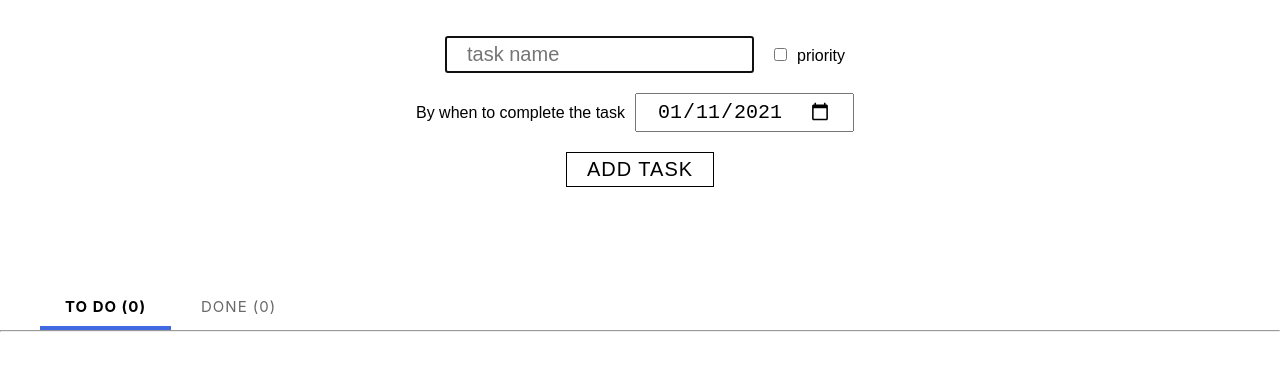
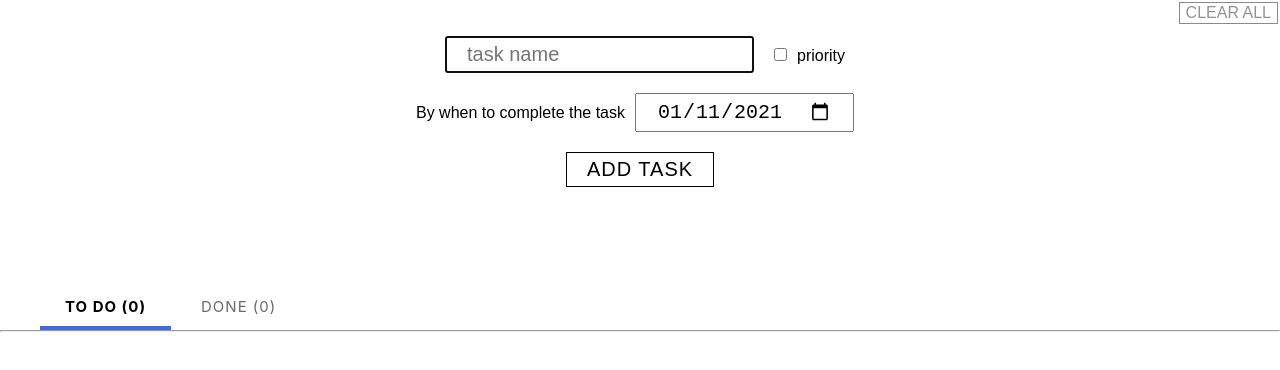
Before and after one commit to atrykp/to-do-list-react, a React (Create React App) app: page / in a window 1280 px wide. Shown: the top 370 px of the page. Built offline with nearby package versions, Linux system fonts and the light colour scheme.

Commit message:
add btn to remove storage in App.js

```diff
--- a/src/components/App.js
+++ b/src/components/App.js
@@ -71,7 +71,9 @@ const App = () => {
   return (
     <Router>
       <div className="mainContainer">
+        <button className="resetStorageBtn">Clear All</button>
         <AddTask addTask={addTaskToArr} />
+
         <nav>
           <ul className="clearfix">
             <li>
@@ -84,6 +86,7 @@ const App = () => {
             </li>
           </ul>
         </nav>
+
         <hr />
         <Switch>
           <Route path="/" exact>
--- a/src/style/App.css
+++ b/src/style/App.css
@@ -108,3 +108,20 @@ hr {
 .errorPage button:hover {
   background-color: rgb(240, 240, 240);
 }
+.resetStorageBtn {
+  font-size: 1rem;
+  float: right;
+  text-transform: uppercase;
+  background-color: transparent;
+  font-family: arial;
+  border: 1px solid rgb(138, 138, 138);
+  color: rgb(146, 146, 146);
+  cursor: pointer;
+  margin-top: 2px;
+  margin-right: 2px;
+  transition: 0.2s;
+}
+.resetStorageBtn:hover {
+  background-color: rgb(199, 99, 99);
+  color: white;
+}
```
Also changed, not shown: 1 other file (tests, documents, lock files or other folders).
